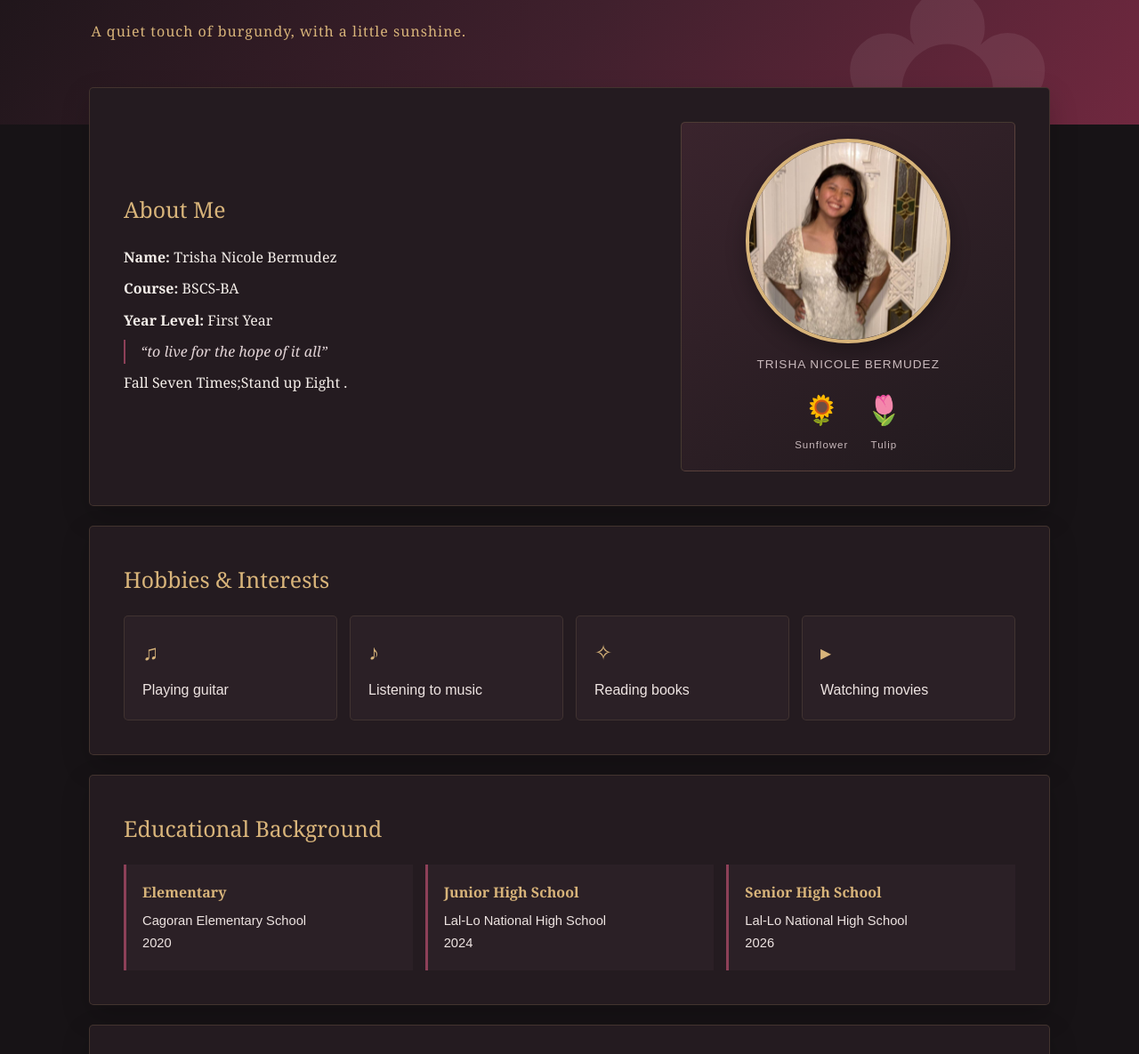
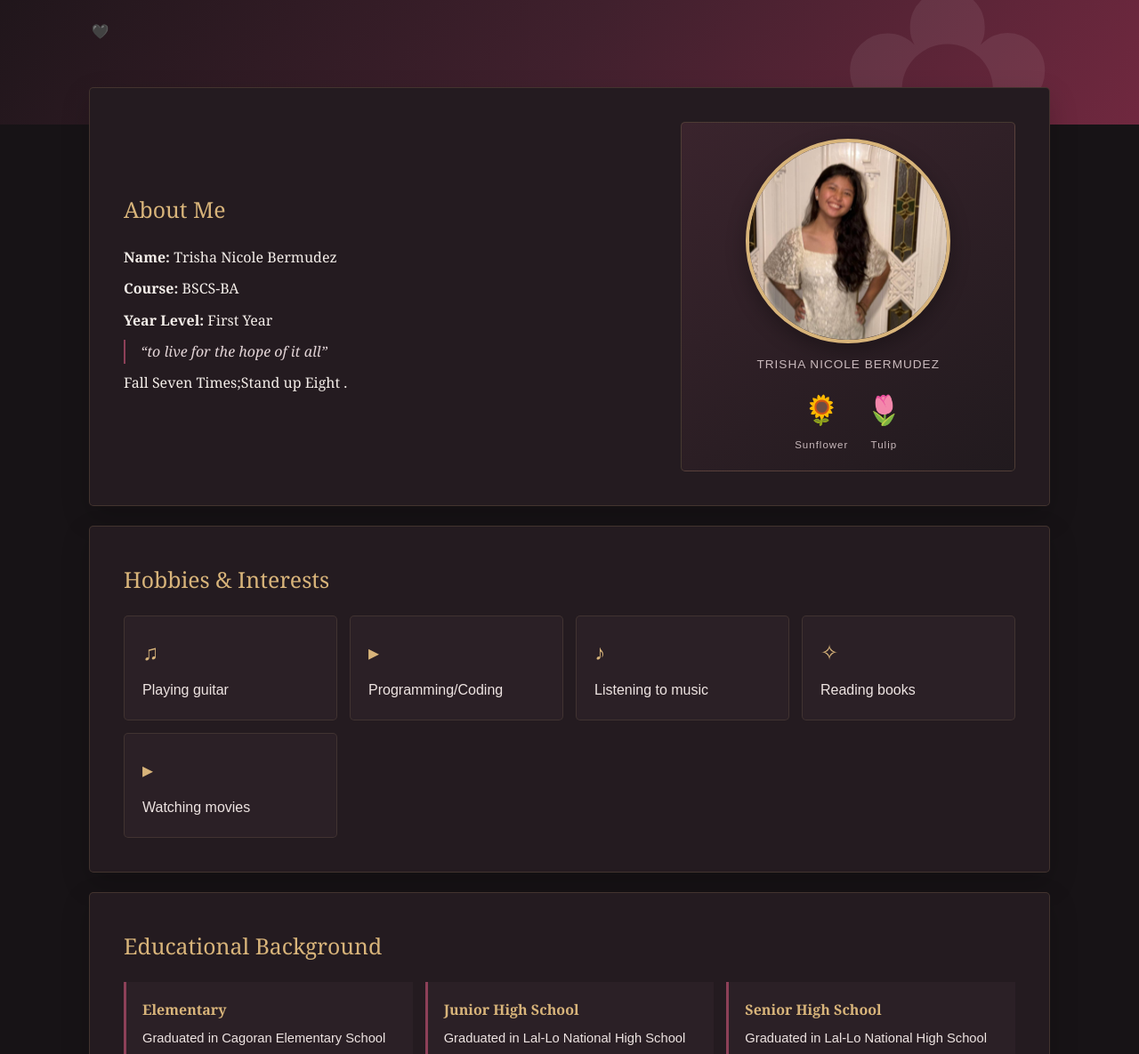
Before and after one commit to duquejhonpaulcyn-ctrl/Trisha-Bermudez, a plain HTML site: page index.html in a window 1280 px wide. Shown: the part 395-1580 px from the top of the page at 89% size. Drawn offline with Linux system fonts and the light colour scheme.

Commit message:
Revise education section with graduation information
Updated educational background to include graduation details.

```diff
--- a/index.html
+++ b/index.html
@@ -56,10 +56,10 @@ footer span{color:var(--gold)}
 <div><a href="#about">About</a><a href="#hobbies">Hobbies</a><a href="#education">Education</a><a href="#goals">Goals</a></div>
 </nav>
 <div class="hero-content">
-<div class="eyebrow">A LITTLE ABOUT ME</div>
+<div class="eyebrow">🖤</div>
 <h1>Trisha Nicole<br>Bermudez</h1>
 <p>BSCS-BA · First Year</p>
-<div class="flower-note">A quiet touch of burgundy, with a little sunshine.</div>
+<div class="flower-note">🖤</div>
 </div>
 </header>
 <main>
@@ -80,14 +80,15 @@ footer span{color:var(--gold)}
 </div></div></section>
 <section id="hobbies"><h2>Hobbies &amp; Interests</h2><div class="hobby-grid">
 <div class="hobby-card"><div class="symbol">♫</div><p>Playing guitar</p></div>
+  <div class="hobby-card"><div class="symbol">▸</div><p>Programming/Coding</p></div>
 <div class="hobby-card"><div class="symbol">♪</div><p>Listening to music</p></div>
 <div class="hobby-card"><div class="symbol">✧</div><p>Reading books</p></div>
 <div class="hobby-card"><div class="symbol">▸</div><p>Watching movies</p></div>
 </div></section>
 <section id="education"><h2>Educational Background</h2><div class="education-list">
-<div class="education-item"><h3>Elementary</h3><p>Cagoran Elementary School</p><p>2020</p></div>
-<div class="education-item"><h3>Junior High School</h3><p>Lal-Lo National High School</p><p>2024</p></div>
-<div class="education-item"><h3>Senior High School</h3><p>Lal-Lo National High School</p><p>2026</p></div>
+<div class="education-item"><h3>Elementary</h3><p>Graduated in Cagoran Elementary School</p><p>2020</p></div>
+<div class="education-item"><h3>Junior High School</h3><p>Graduated in Lal-Lo National High School</p><p>2024</p></div>
+<div class="education-item"><h3>Senior High School</h3><p>Graduated in Lal-Lo National High School</p><p>2026</p></div>
 </div></section>
 <section id="goals"><h2>My Personal Goals</h2><ul class="goals-list">
 <li>Graduate</li><li>Have a stable job</li><li>Help my family</li><li>Become successful</li><li>Travel</li><li>Work abroad for good</li>
```
